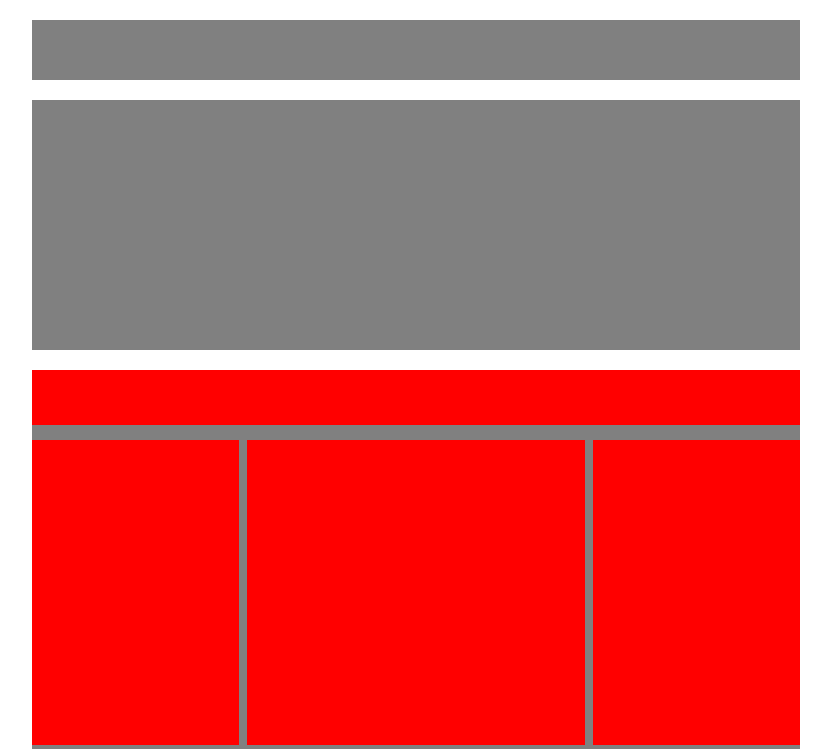
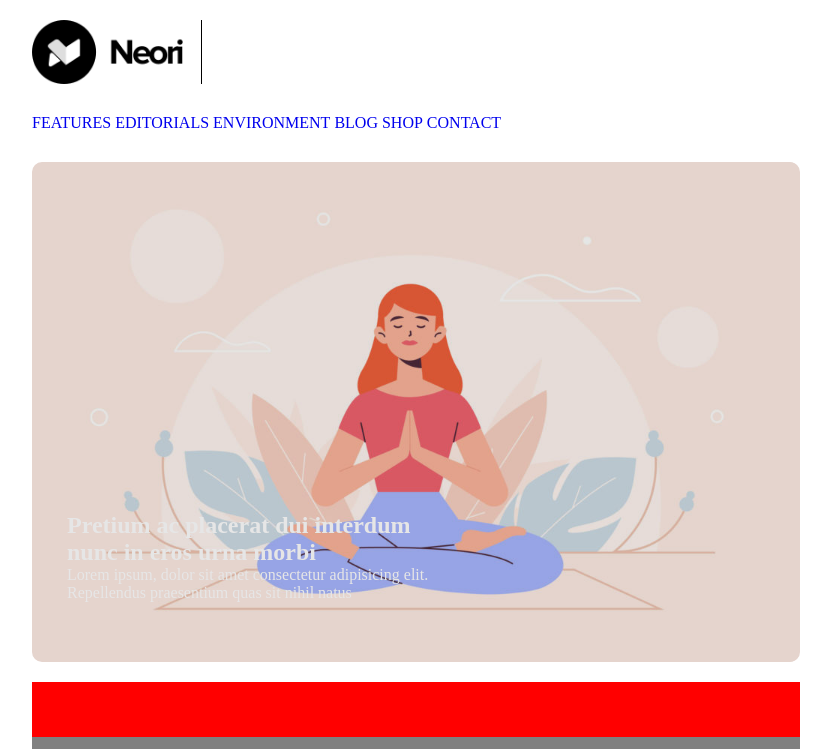
Before and after one commit to Fabio-F16/htmlcss-wp, a plain HTML site: page index.html in a window 1280 px wide. Shown: the top 749 px of the page, without its empty margins (224-1055 px from the left). Drawn offline with Linux system fonts and the light colour scheme.

Commit message:
header e section (potete verificare?)

```diff
--- a/index.html
+++ b/index.html
@@ -12,11 +12,26 @@
 <body>
     <div class="container">
         <header>
-
+            <div class="logo"></div>
+            <div class="nav">
+                <ul>
+                    <li><a href="#">FEATURES</a></li>
+                    <li><a href="#">EDITORIALS</a></li>
+                    <li><a href="#">ENVIRONMENT</a></li>
+                    <li><a href="#">BLOG</a></li>
+                    <li><a href="#">SHOP</a></li>
+                    <li><a href="#">CONTACT</a></li>
+                </ul>
+            </div>
         </header>
 
-        <section>
-
+        <section class="banner">
+            <div class="section-text">
+                <h2>Pretium ac placerat dui interdum nunc in eros urna morbi</h2>
+                <p>Lorem ipsum, dolor sit amet consectetur adipisicing elit. Repellendus praesentium quas sit nihil
+                    natus
+                </p>
+            </div>
         </section>
 
         <!-- parte flottata -->
--- a/style.css
+++ b/style.css
@@ -11,16 +11,55 @@
 
 header{
     width: 100%;
-    height: 60px;
-    background-color: grey;
     margin-top: 20px;
+    padding-bottom: 10px;
 }
 
-section{
+.logo{
+    background-image: url("img/logo.png");
+    width: 170px;
+    height: 64px;
+    background-size: contain;
+    background-repeat: no-repeat;
+    padding-right: 10px;
+    border-right: 1px solid black;
+    margin-bottom: 30px;
+}
+
+.nav li{
+    list-style: none;
+    display: inline-block;
+}
+
+.nav li a{
+    text-decoration: none;
+}
+
+/* section{
     width: 100%;
-    height: 250px;
-    background-color: grey;
+    height: 360px;
     margin-top: 20px;
+    border-radius: 10px;
+} */
+
+.banner{
+    width: 100%;
+    height: 500px;
+    margin-top: 20px;
+    border-radius: 10px;
+    background-image: url(img/banner.jpg);
+    background-size: cover;
+    background-repeat: no-repeat;
+    filter: brightness(90%);
+    position: relative;
+}
+
+.section-text{
+    width: 50%;
+    margin-left: 35px;
+    position: absolute;
+    top: 350px;
+    color: white;
 }
 
 main{
```
